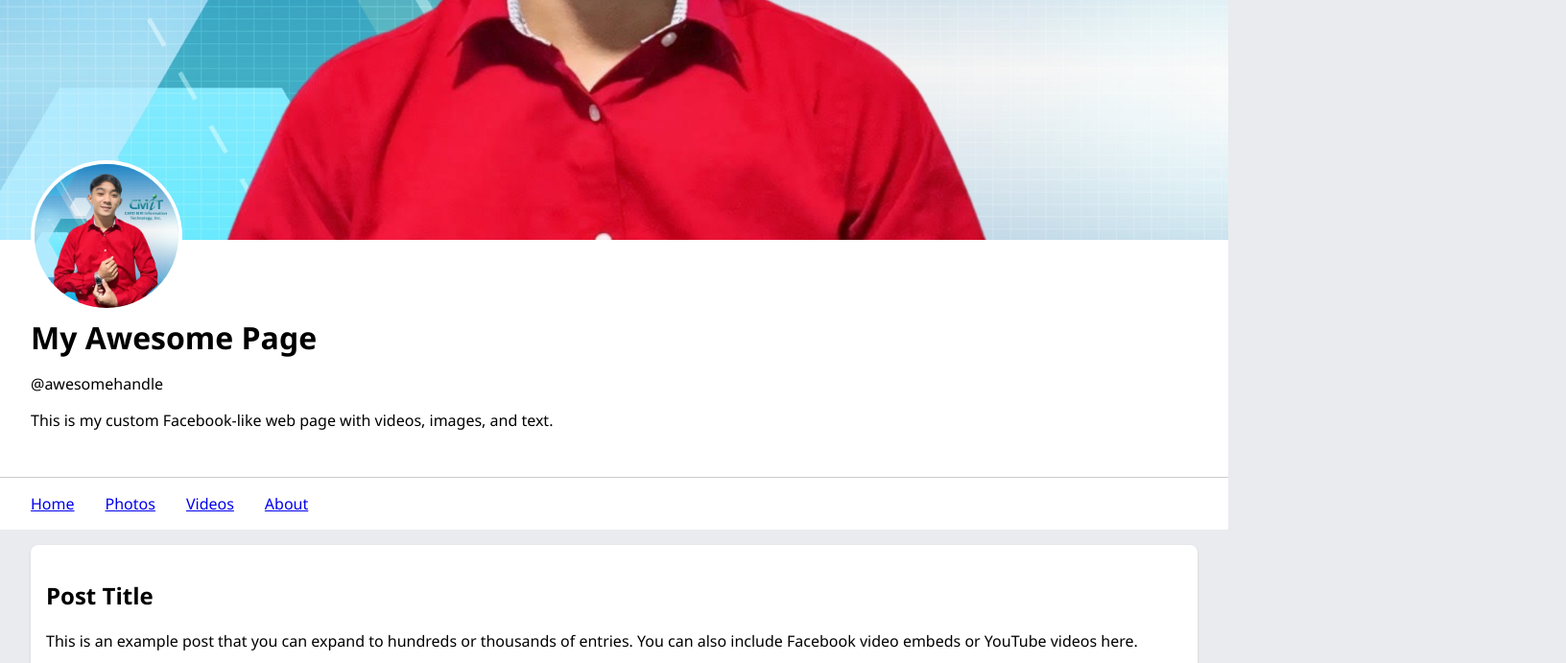
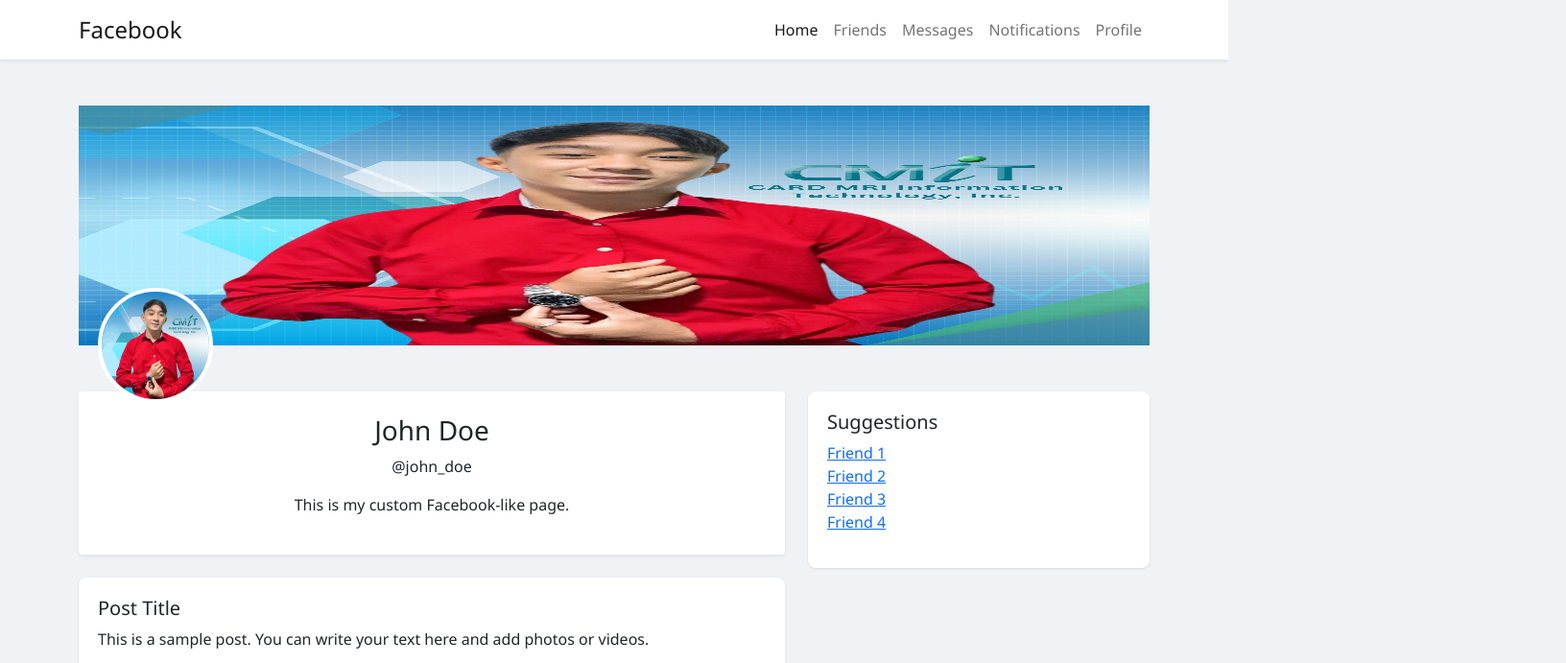
Before and after one commit to HMangubat/HVMLOFT, a plain HTML site: page index.html in a window 1280 px wide. Shown: the top 691 px of the page at 96% size, 1632 px wide, since content can reach past the window. Drawn offline with nearby package versions, Linux system fonts and the light colour scheme.

Commit message:
Update index.html

```diff
--- a/index.html
+++ b/index.html
@@ -2,92 +2,142 @@
 <html lang="en">
 <head>
   <meta charset="UTF-8">
-  <title>My Facebook-Style Website</title>
+  <meta name="viewport" content="width=device-width, initial-scale=1.0">
+  <title>Facebook-Style Layout</title>
+  <link href="https://cdn.jsdelivr.net/npm/bootstrap@5.1.3/dist/css/bootstrap.min.css" rel="stylesheet">
   <style>
     body {
-      margin: 0;
       font-family: 'Segoe UI', sans-serif;
-      background-color: #e9ebee;
+      background-color: #f0f2f5;
     }
     .cover {
       background: url('assets/HVM.jpg') center/cover no-repeat;
       height: 250px;
-      position: relative;
     }
     .profile-pic {
-      width: 150px;
-      height: 150px;
+      width: 120px;
+      height: 120px;
       border-radius: 50%;
       border: 4px solid white;
       position: absolute;
-      bottom: -75px;
-      left: 2rem;
+      bottom: -60px;
+      left: 20px;
     }
-    .page-info {
-      padding: 5rem 2rem 2rem;
-      background: white;
+    .navbar-brand {
+      font-size: 1.5rem;
     }
-    .page-info h1 {
-      margin: 0;
-    }
-    nav {
-      background: #fff;
-      border-top: 1px solid #ccc;
-      padding: 1rem 2rem;
-      display: flex;
-      gap: 2rem;
+    .sidebar {
+      background-color: white;
+      padding: 20px;
+      border-radius: 8px;
+      box-shadow: 0 1px 3px rgba(0,0,0,0.1);
     }
     .post {
-      background: white;
-      margin: 1rem 2rem;
-      padding: 1rem;
+      background-color: white;
+      margin-bottom: 20px;
+      padding: 20px;
       border-radius: 8px;
       box-shadow: 0 1px 3px rgba(0,0,0,0.1);
     }
     footer {
       text-align: center;
-      padding: 2rem;
-      font-size: 0.9rem;
-      color: #666;
+      padding: 10px;
+      background-color: #fff;
+      margin-top: 40px;
     }
   </style>
 </head>
 <body>
 
-  <div class="cover">
-    <img src="assets/HVM.jpg" alt="Profile" class="profile-pic">
+  <!-- Navbar (Top Bar) -->
+  <nav class="navbar navbar-expand-lg navbar-light bg-white shadow-sm">
+    <div class="container">
+      <a class="navbar-brand" href="#">Facebook</a>
+      <button class="navbar-toggler" type="button" data-bs-toggle="collapse" data-bs-target="#navbarNav" aria-controls="navbarNav" aria-expanded="false" aria-label="Toggle navigation">
+        <span class="navbar-toggler-icon"></span>
+      </button>
+      <div class="collapse navbar-collapse" id="navbarNav">
+        <ul class="navbar-nav ms-auto">
+          <li class="nav-item">
+            <a class="nav-link active" href="#">Home</a>
+          </li>
+          <li class="nav-item">
+            <a class="nav-link" href="#">Friends</a>
+          </li>
+          <li class="nav-item">
+            <a class="nav-link" href="#">Messages</a>
+          </li>
+          <li class="nav-item">
+            <a class="nav-link" href="#">Notifications</a>
+          </li>
+          <li class="nav-item">
+            <a class="nav-link" href="#">Profile</a>
+          </li>
+        </ul>
+      </div>
+    </div>
+  </nav>
+
+  <!-- Cover and Profile Section -->
+  <div class="container mt-5">
+    <div class="cover position-relative">
+      <img src="assets/HVM.jpg" alt="Cover Image" class="w-100 h-100">
+      <img src="assets/HVM.jpg" alt="Profile Picture" class="profile-pic">
     </div>
 
-  <div class="page-info">
-    <h1>My Awesome Page</h1>
-    <p>@awesomehandle</p>
-    <p>This is my custom Facebook-like web page with videos, images, and text.</p>
+    <div class="row mt-5">
+      <!-- Main Content (Feed) -->
+      <div class="col-md-8">
+        <!-- User Info Section -->
+        <div class="text-center bg-white p-4 rounded shadow-sm">
+          <h3>John Doe</h3>
+          <p>@john_doe</p>
+          <p>This is my custom Facebook-like page.</p>
         </div>
 
-  <nav>
-    <a href="#">Home</a>
-    <a href="#">Photos</a>
-    <a href="#">Videos</a>
-    <a href="#">About</a>
-  </nav>
-
-  <div class="post">
-    <h2>Post Title</h2>
-    <p>This is an example post that you can expand to hundreds or thousands of entries. You can also include Facebook video embeds or YouTube videos here.</p>
-    <img src="assets/HVM.jpg" alt="Post Image">
+        <!-- Post 1 -->
+        <div class="post mt-4">
+          <h5>Post Title</h5>
+          <p>This is a sample post. You can write your text here and add photos or videos.</p>
+          <img src="assets/HVM.jpg" alt="Post Image" class="img-fluid">
+          <div class="mt-3">
+            <button class="btn btn-outline-primary btn-sm">Like</button>
+            <button class="btn btn-outline-secondary btn-sm">Comment</button>
+            <button class="btn btn-outline-success btn-sm">Share</button>
+          </div>
         </div>
 
-  <div class="post">
-    <h2>Embedded Facebook Reel</h2>
+        <!-- Post 2 (Video Embed) -->
+        <div class="post mt-4">
+          <h5>Embedded Video</h5>
           <iframe src="https://www.facebook.com/plugins/video.php?href=https%3A%2F%2Ffacebook.com%2FYourPage%2Fvideos%2F123456789"
-            width="500" height="280" style="border:none;overflow:hidden"
-            scrolling="no" frameborder="0" allowfullscreen="true">
+                  width="100%" height="280" style="border:none;overflow:hidden" scrolling="no" frameborder="0" allowfullscreen="true">
           </iframe>
         </div>
+      </div>
 
+      <!-- Sidebar -->
+      <div class="col-md-4">
+        <div class="sidebar">
+          <h5>Suggestions</h5>
+          <ul class="list-unstyled">
+            <li><a href="#">Friend 1</a></li>
+            <li><a href="#">Friend 2</a></li>
+            <li><a href="#">Friend 3</a></li>
+            <li><a href="#">Friend 4</a></li>
+          </ul>
+        </div>
+      </div>
+    </div>
+  </div>
+
+  <!-- Footer -->
   <footer>
-    &copy; 2025 My Facebook-Style Website
+    <p>&copy; 2025 Facebook-Style Website</p>
   </footer>
 
+  <!-- Bootstrap JS and Popper.js -->
+  <script src="https://cdn.jsdelivr.net/npm/@popperjs/core@2.11.6/dist/umd/popper.min.js"></script>
+  <script src="https://cdn.jsdelivr.net/npm/bootstrap@5.1.3/dist/js/bootstrap.min.js"></script>
 </body>
 </html>
```
Lines whose indentation alone changed are shown as unchanged.
